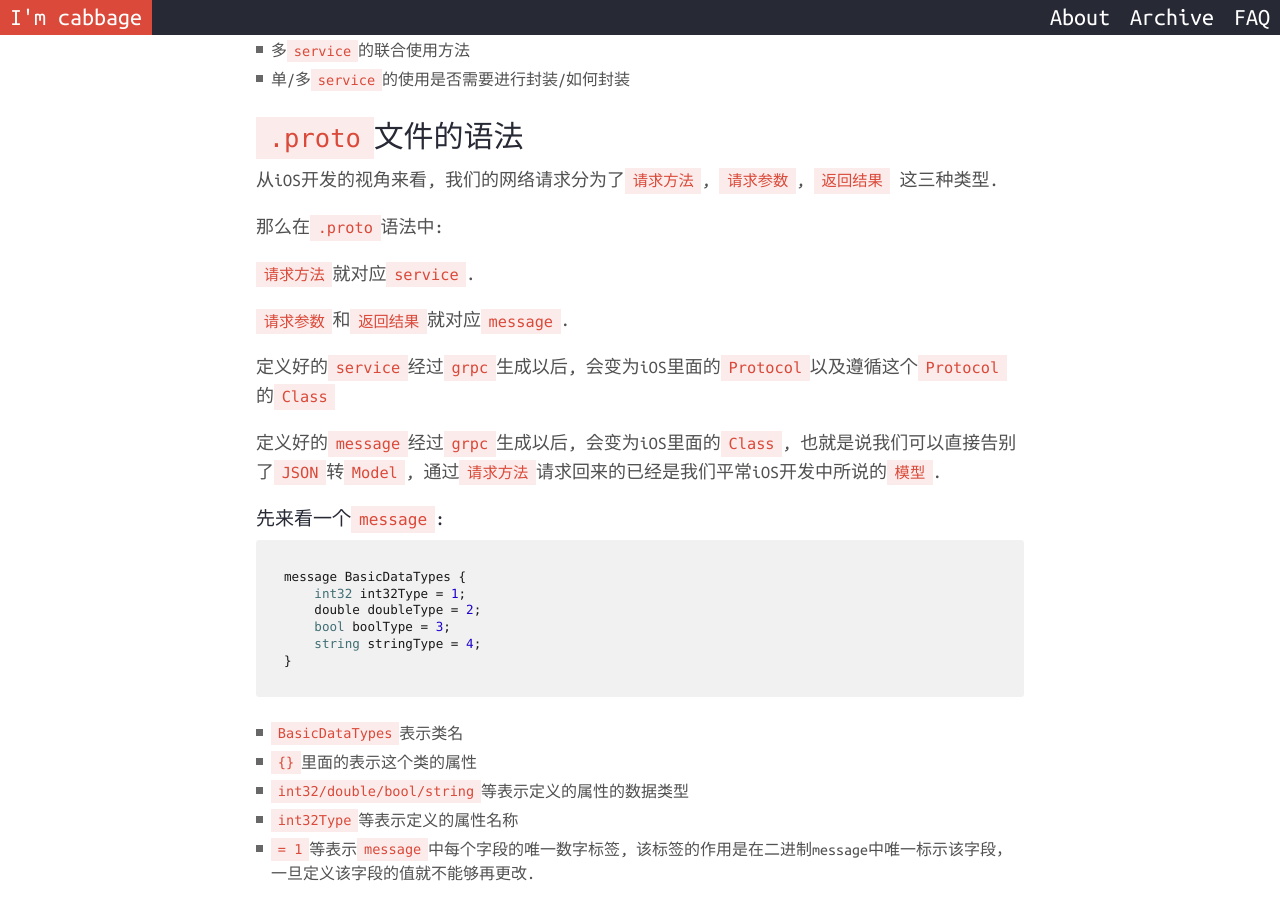
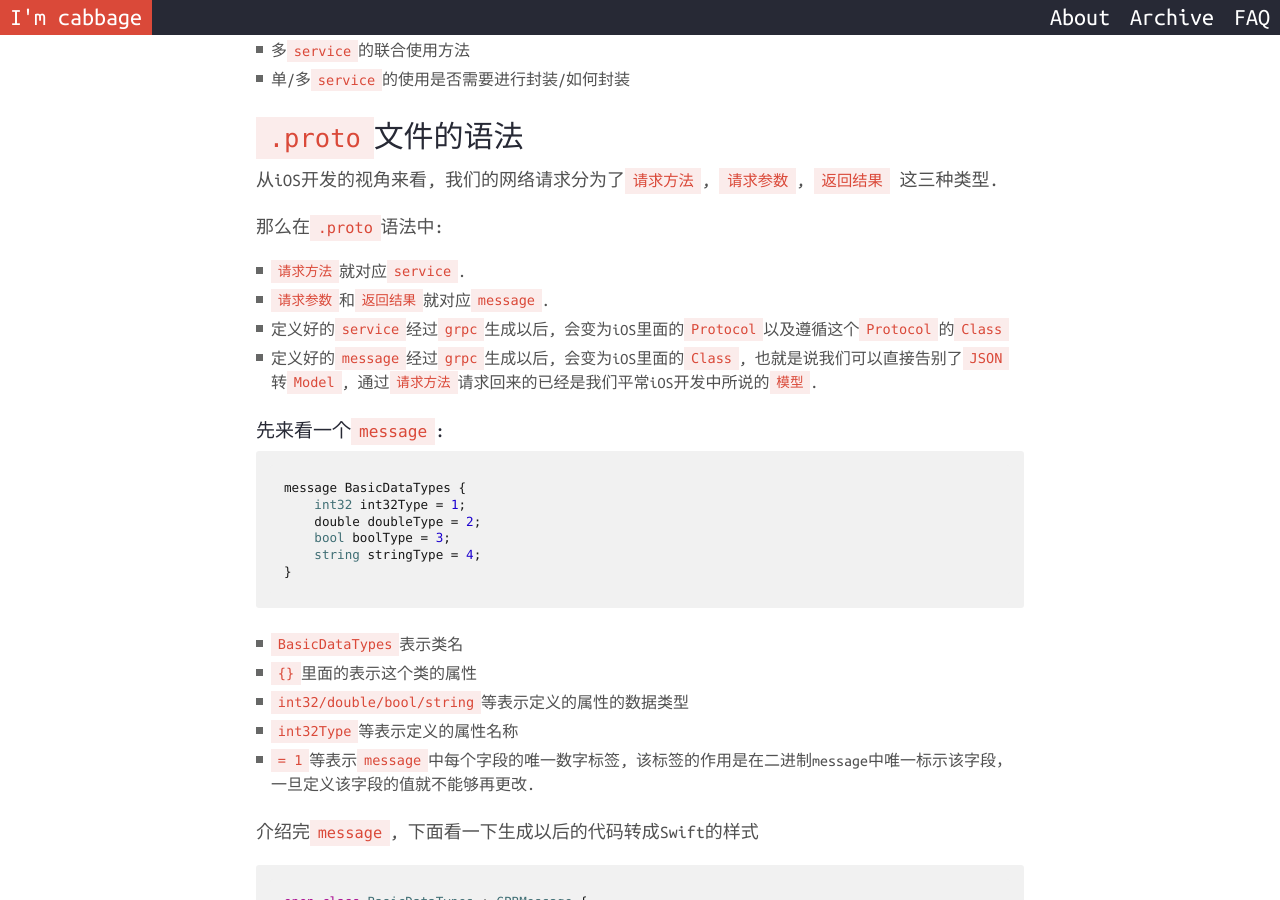
Before and after one commit to KirbyInGitHub/cabbageblog, a Jekyll site: the page built from _posts/2016-11-23-grpc Advanced.markdown, in a window 1280 px wide and 900 px high, scrolled down 1156 px. Built offline with Jekyll 4.4.1, drawn with Linux system fonts in a browser that asks for light colours; nearby versions of some CDN libraries; comment, search, counter and statistics services are not loaded.

```diff
--- a/_posts/2016-11-23-grpc Advanced.markdown
+++ b/_posts/2016-11-23-grpc Advanced.markdown
@@ -25,13 +25,10 @@ grpc使用进阶
 
 那么在`.proto`语法中:
 
- `请求方法`就对应`service`.
-
-`请求参数`和`返回结果`就对应`message`.
-
-定义好的`service`经过`grpc`生成以后, 会变为iOS里面的`Protocol`以及遵循这个`Protocol`的`Class`
-
-定义好的`message`经过`grpc`生成以后, 会变为iOS里面的`Class`, 也就是说我们可以直接告别了`JSON`转`Model`, 通过`请求方法`请求回来的已经是我们平常iOS开发中所说的`模型`.
+* `请求方法`就对应`service`.
+* `请求参数`和`返回结果`就对应`message`.
+* 定义好的`service`经过`grpc`生成以后, 会变为iOS里面的`Protocol`以及遵循这个`Protocol`的`Class`
+* 定义好的`message`经过`grpc`生成以后, 会变为iOS里面的`Class`, 也就是说我们可以直接告别了`JSON`转`Model`, 通过`请求方法`请求回来的已经是我们平常iOS开发中所说的`模型`.
 
 ###### 先来看一个`message`:
 
```
